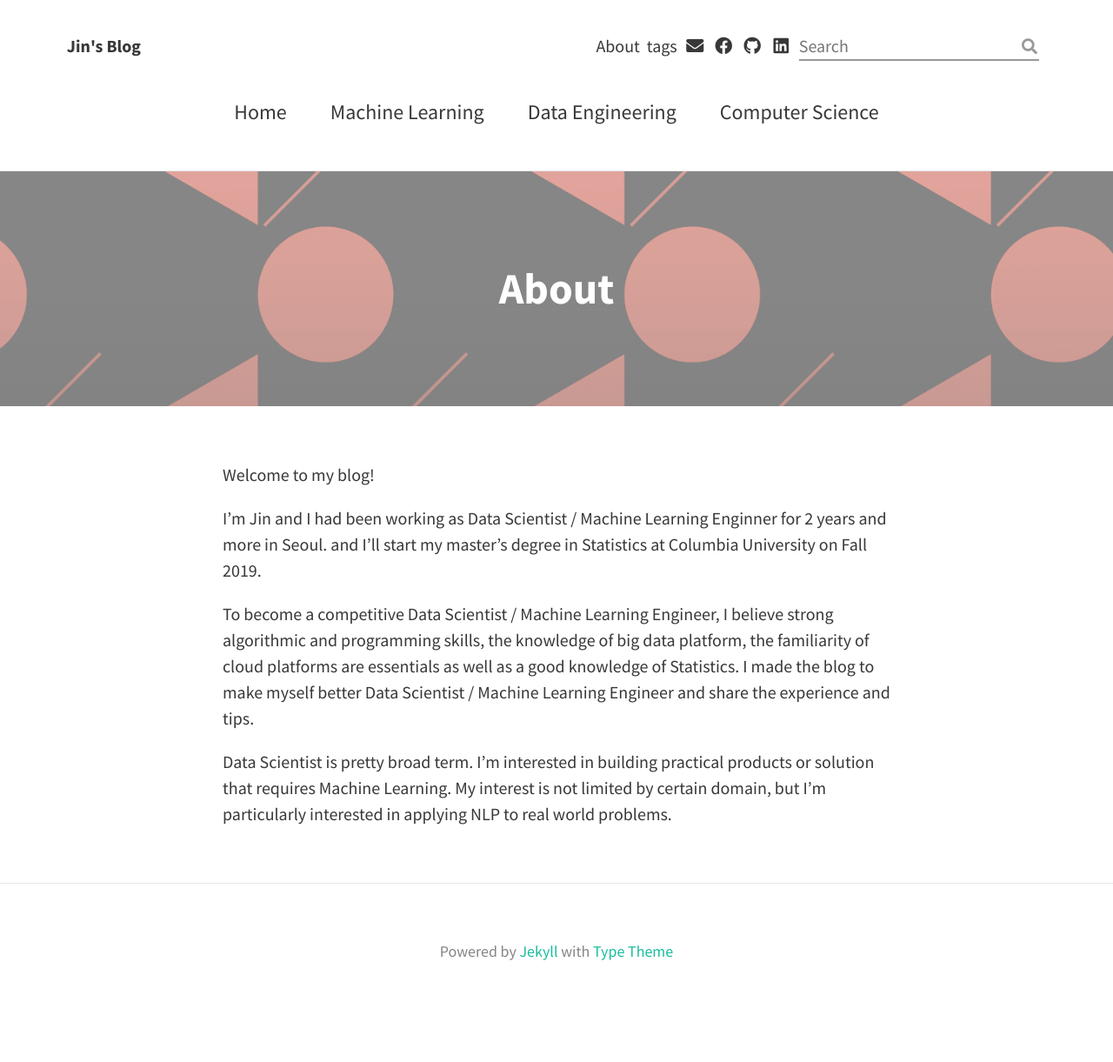
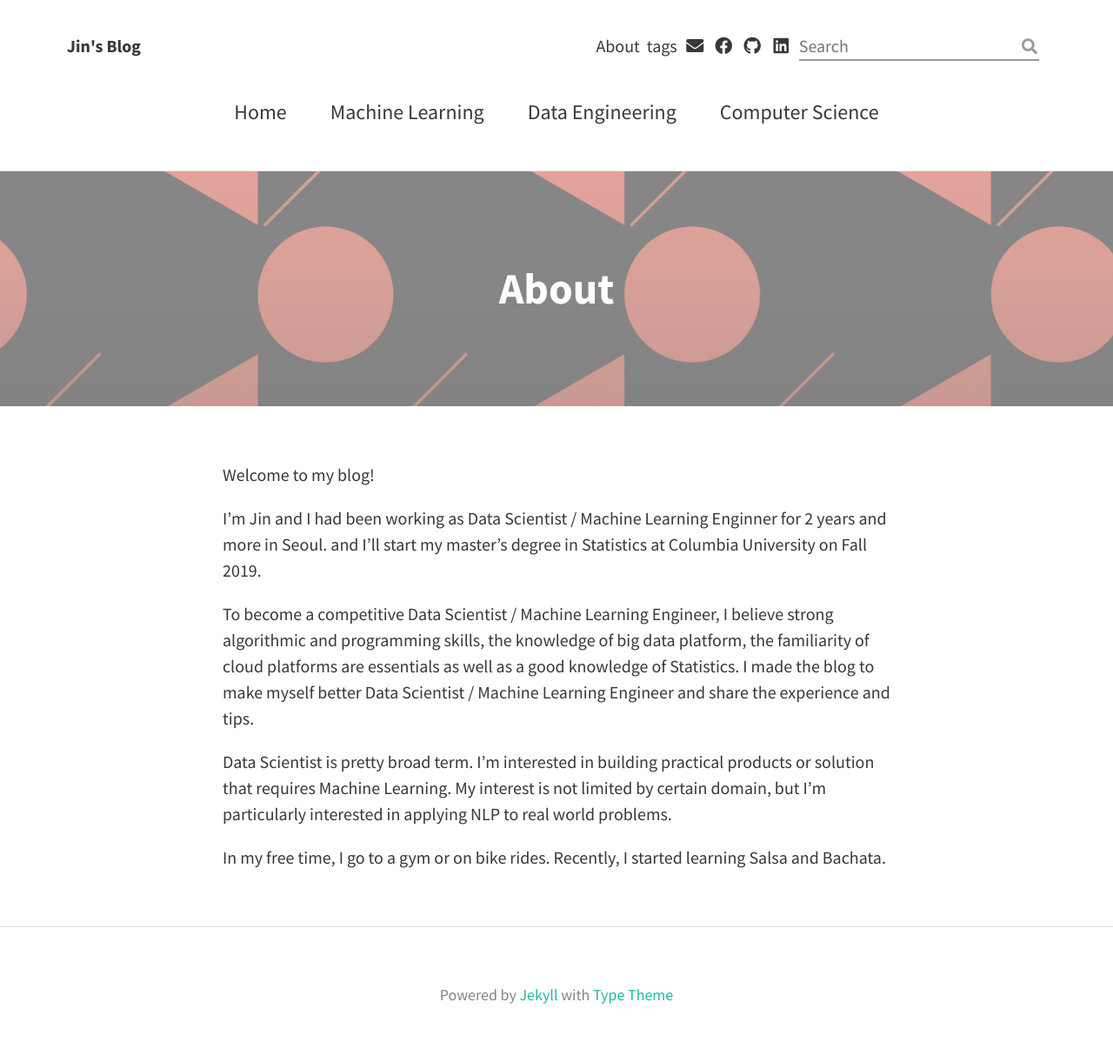
Before and after one commit to lsjhome/lsjhome-temp.github.io, a Jekyll site: the page built from about.md, in a window 1280 px wide. Shown: the whole page at 87% size. Built offline with Jekyll 4.4.1, drawn with Linux system fonts in a browser that asks for light colours; nearby versions of some CDN libraries; before the commit the page ends 1171 px from its top, so only the background shows below that.

Commit message:
edit about

```diff
--- a/about.md
+++ b/about.md
@@ -12,3 +12,5 @@ I'm Jin and I had been working as Data Scientist / Machine Learning Enginner for
 To become a competitive Data Scientist / Machine Learning Engineer, I believe strong algorithmic and programming skills, the knowledge of big data platform, the familiarity of cloud platforms are essentials as well as a good knowledge of Statistics. I made the blog to make myself better Data Scientist / Machine Learning Engineer and share the experience and tips.
 
 Data Scientist is pretty broad term. I'm interested in building practical products or solution that requires Machine Learning. My interest is not limited by certain domain, but I'm particularly interested in applying NLP to real world problems.
+
+In my free time, I go to a gym or on bike rides. Recently, I started learning Salsa and Bachata.
```
